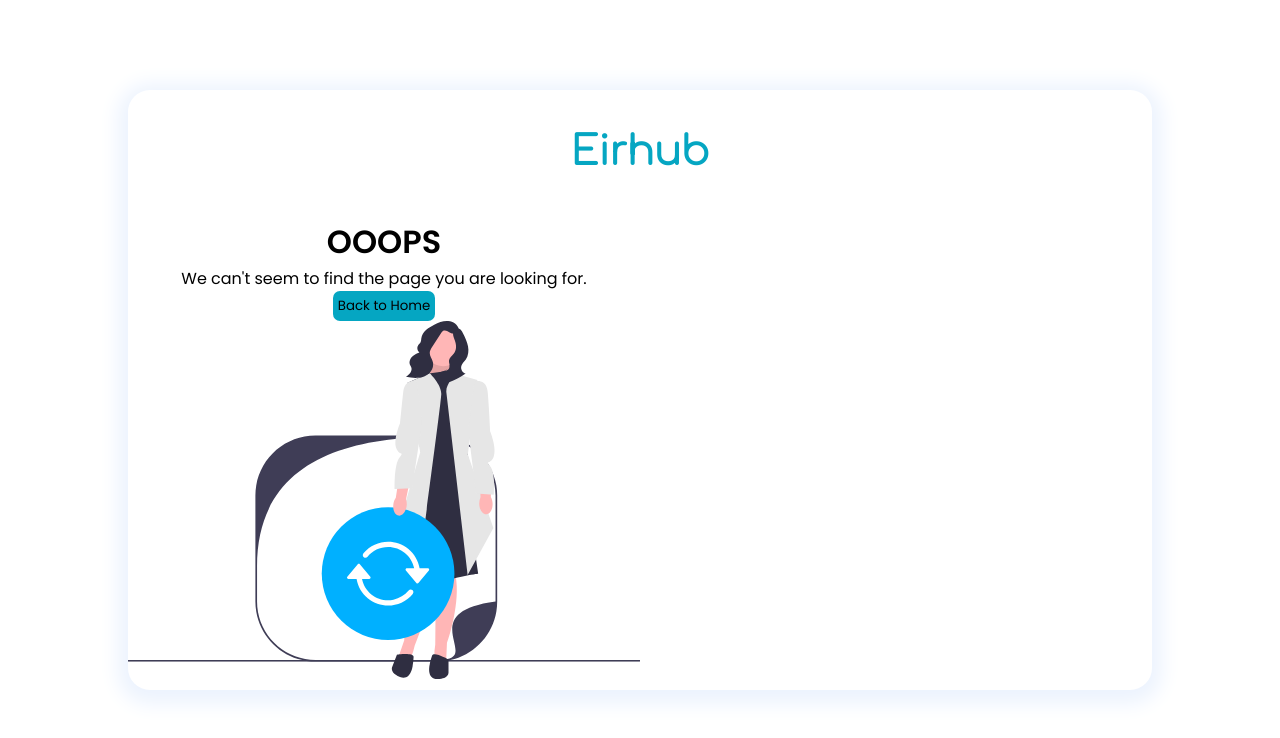
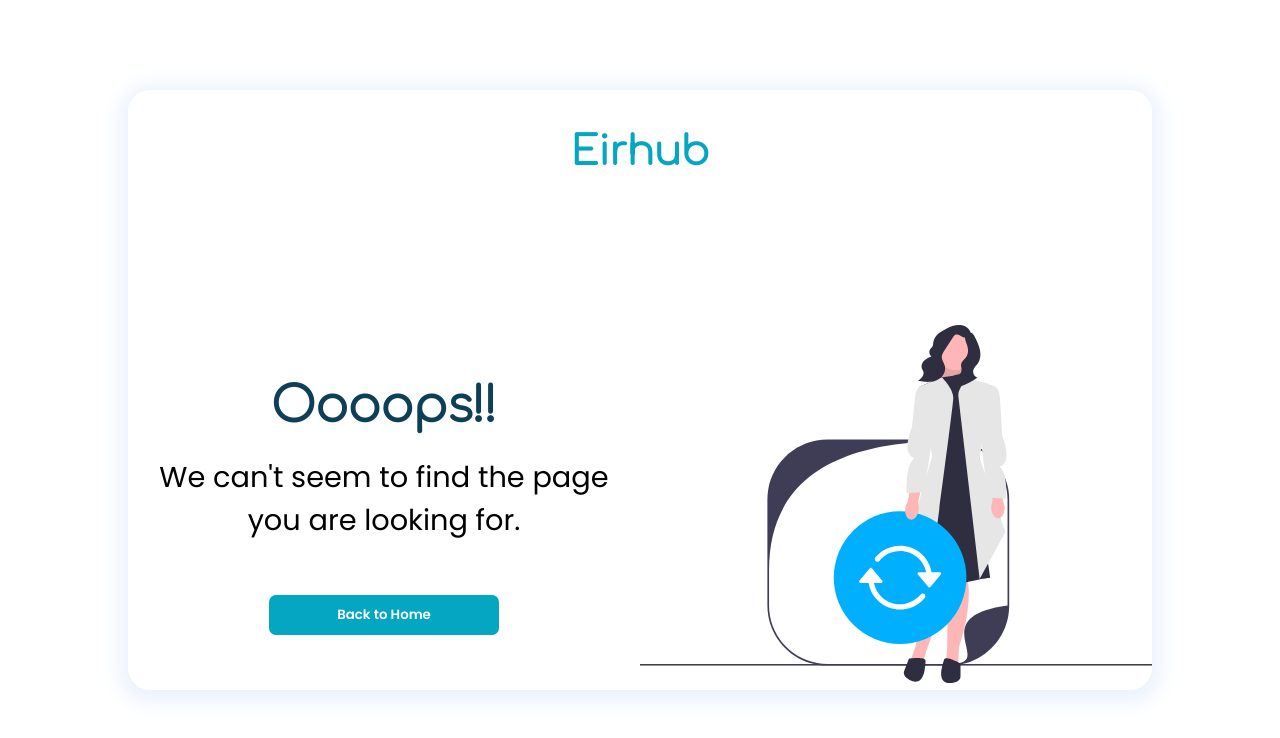
Before and after one commit to Silicon-Valley00/eirhub-frontend, a React (Create React App) app in the folder client/: page /error in a window 1280 px wide. Shown: the top 738 px of the page. Built offline with nearby package versions, Linux system fonts and the light colour scheme.

Commit message:
Addin more styles and transistions to 404 page

```diff
--- a/client/src/Pages/PageNotFound/PageNotFound.js
+++ b/client/src/Pages/PageNotFound/PageNotFound.js
@@ -5,9 +5,8 @@ function PageNotFound() {
    return (
       <div className={PageNotFoundStyles.PNFcontainer}>
          <h1 className={PageNotFoundStyles.header1}>Eirhub</h1>
-         <div className={PageNotFoundStyles.PNFcontainer1}>
          <div className={PageNotFoundStyles.Para}>
-               <h1>OOOPS</h1>
+            <h1>Oooops!!</h1>
             <p>We can't seem to find the page you are looking for.</p>
             <button>Back to Home</button>
          </div>
@@ -15,7 +14,6 @@ function PageNotFound() {
             <img src={NotFound}></img>
          </div>
       </div>
-      </div>
    );
 }
 
--- a/client/src/Pages/PageNotFound/PageNotFound.module.css
+++ b/client/src/Pages/PageNotFound/PageNotFound.module.css
@@ -9,14 +9,15 @@
    border-radius: 22px;
    display: grid;
    grid-template-columns: repeat(2, 1fr);
+   grid-template-rows: repeat(2, 1fr);
 }
 .PNFcontainer1 {
 }
-.PNFcontainer .header1 {
+.header1 {
    font-size: 2.5rem;
    font-family: Comfortaa;
    color: #05a6c2;
-   height: 30%;
+   height: 20%;
    width: 20%;
    margin: 40px auto;
    grid-column: 1/3;
@@ -24,17 +25,44 @@
 .Para {
    grid-column: 1/2;
    grid-row: 2/3;
+   align-self: center;
+   font-size: 1.8rem;
+   width: 90%;
+   justify-self: center;
 }
-.PNFcontainer1 button {
-   width: 20%;
-   height: 30px;
+.Para h1 {
+   font-size: 3rem;
+   font-family: Comfortaa;
+   color: #0d3f58;
+   margin-bottom: 5%;
+}
+.Para p {
+   margin-bottom: 10%;
+}
+.PNFcontainer button {
+   width: 50%;
+   height: 40px;
    background: #05a6c2;
    border-radius: 7px;
+   font-weight: 900;
+   color: #fff;
+   transition-timing-function: ease-in-out;
+   transition-duration: 0.1s;
+}
+.PNFcontainer button:hover {
+   cursor: pointer;
+   transform: translateY(-1px);
+   box-shadow: 0px 5px 10px 1px #c5dbff;
+}
+.PNFcontainer button:active {
+   transform: translateY(1px);
+   box-shadow: 0px 0px 5px 1px #c5dbff;
 }
 .PNFimage {
    display: block;
-   grid-column: 2/3;
+   grid-column: 2;
    grid-row: 2/3;
+   align-self: center;
 }
 .PNFimage img {
    width: 100%;
```
Lines whose indentation alone changed are shown as unchanged.
